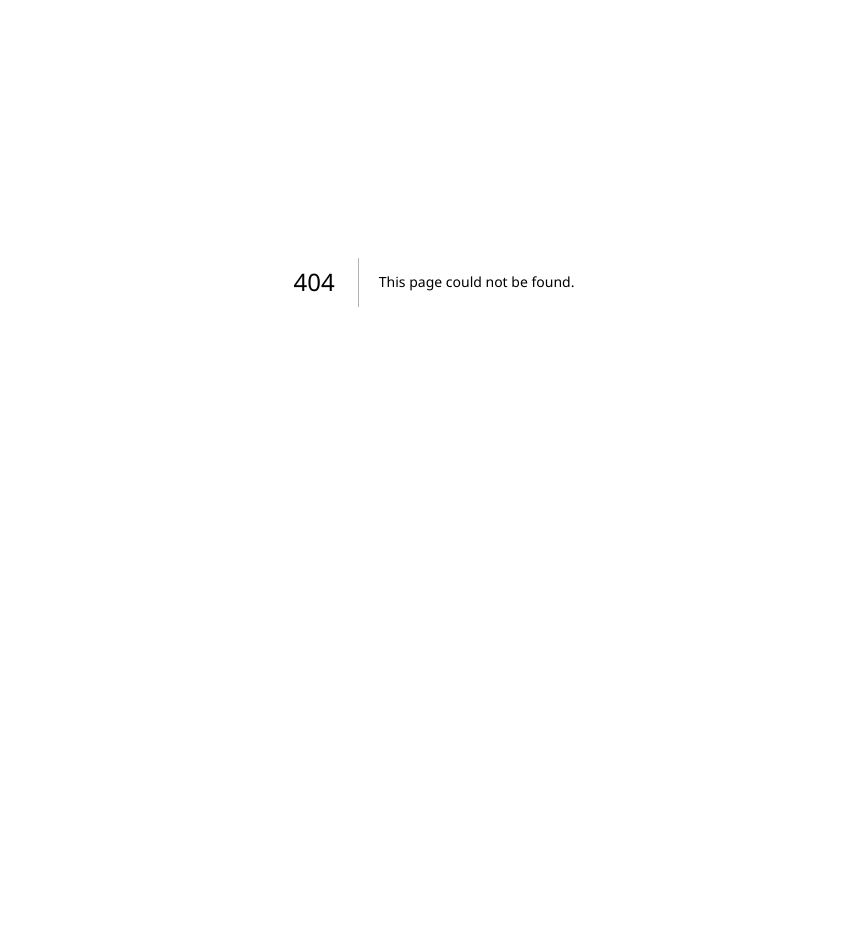
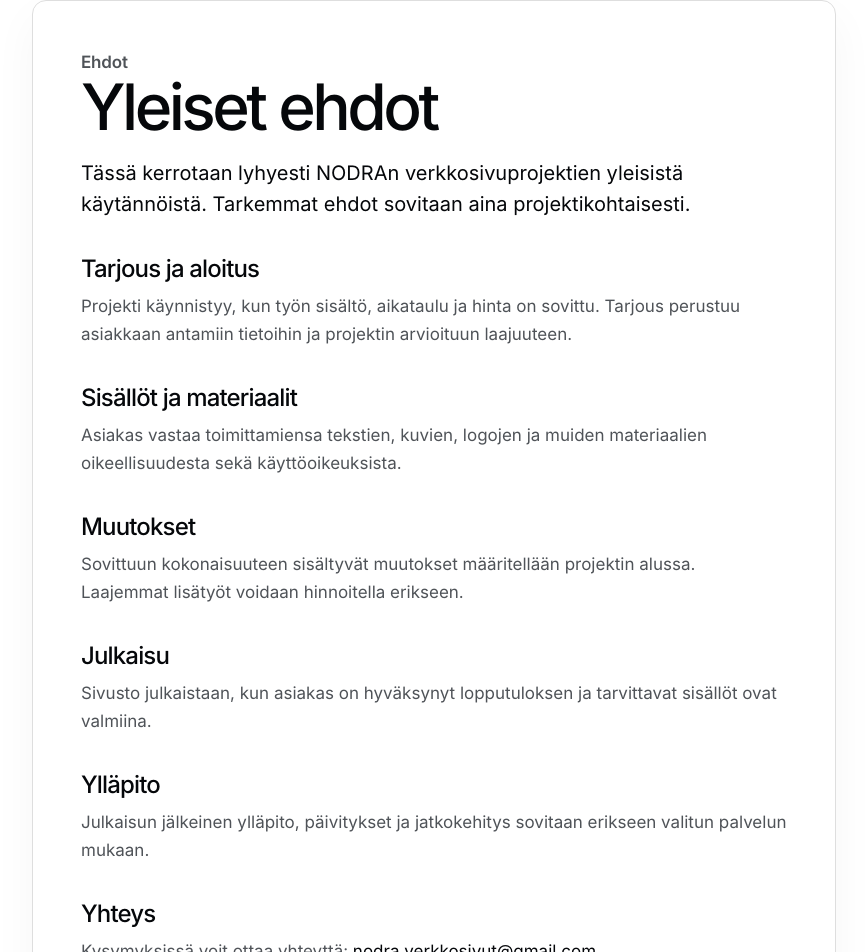
Before and after one commit to miromnb-coder/oma-portfolio, a Next.js app: page /ehdot in a window 1280 px wide. Before the commit this address had no page. Shown: the part 118-1070 px from the top of the page, without its empty margins (206-1073 px from the left). Before the commit the page ends 800 px from the top, so only its background shows below. Built offline with nearby package versions, Linux system fonts and the light colour scheme.

Commit message:
Add terms page linked from footer

```diff
--- /dev/null
+++ b/app/ehdot/page.tsx
@@ -0,0 +1,58 @@
+import Link from "next/link";
+
+export const metadata = {
+  title: "Ehdot — NODRA",
+  description: "NODRAn yleiset ehdot verkkosivuprojekteille ja yhteydenotoille.",
+};
+
+export default function TermsPage() {
+  return (
+    <main className="site-shell">
+      <section className="subpage-section">
+        <div className="container subpage-container">
+          <Link className="back-link" href="/">
+            ← Takaisin etusivulle
+          </Link>
+
+          <div className="subpage-card privacy-card">
+            <p className="section-label">Ehdot</p>
+            <h1>Yleiset ehdot</h1>
+            <p className="subpage-lead">
+              Tässä kerrotaan lyhyesti NODRAn verkkosivuprojektien yleisistä käytännöistä. Tarkemmat ehdot sovitaan aina projektikohtaisesti.
+            </p>
+
+            <h2>Tarjous ja aloitus</h2>
+            <p>
+              Projekti käynnistyy, kun työn sisältö, aikataulu ja hinta on sovittu. Tarjous perustuu asiakkaan antamiin tietoihin ja projektin arvioituun laajuuteen.
+            </p>
+
+            <h2>Sisällöt ja materiaalit</h2>
+            <p>
+              Asiakas vastaa toimittamiensa tekstien, kuvien, logojen ja muiden materiaalien oikeellisuudesta sekä käyttöoikeuksista.
+            </p>
+
+            <h2>Muutokset</h2>
+            <p>
+              Sovittuun kokonaisuuteen sisältyvät muutokset määritellään projektin alussa. Laajemmat lisätyöt voidaan hinnoitella erikseen.
+            </p>
+
+            <h2>Julkaisu</h2>
+            <p>
+              Sivusto julkaistaan, kun asiakas on hyväksynyt lopputuloksen ja tarvittavat sisällöt ovat valmiina.
+            </p>
+
+            <h2>Ylläpito</h2>
+            <p>
+              Julkaisun jälkeinen ylläpito, päivitykset ja jatkokehitys sovitaan erikseen valitun palvelun mukaan.
+            </p>
+
+            <h2>Yhteys</h2>
+            <p>
+              Kysymyksissä voit ottaa yhteyttä: <a href="mailto:nodra.verkkosivut@gmail.com">nodra.verkkosivut@gmail.com</a>
+            </p>
+          </div>
+        </div>
+      </section>
+    </main>
+  );
+}
```
